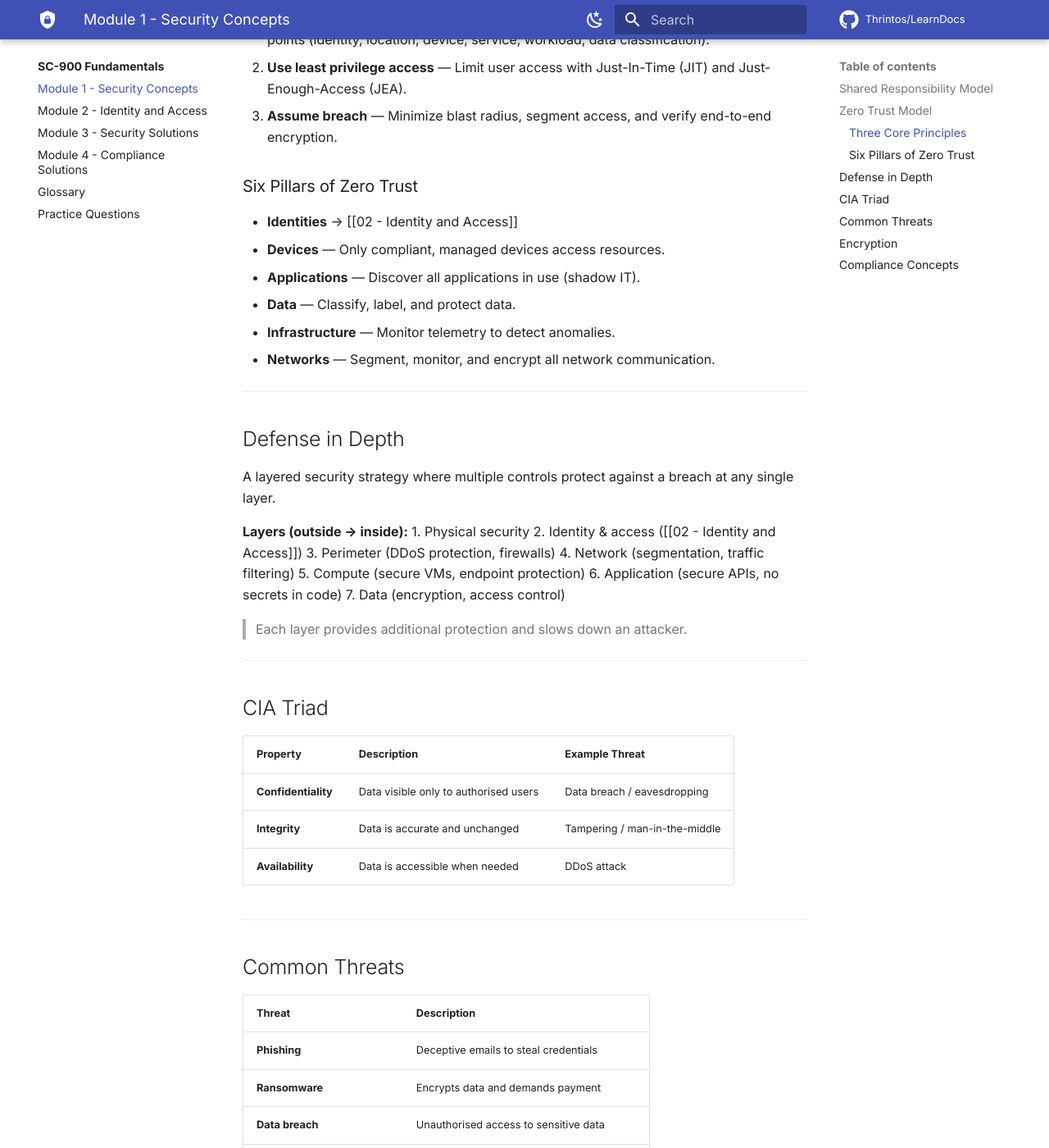
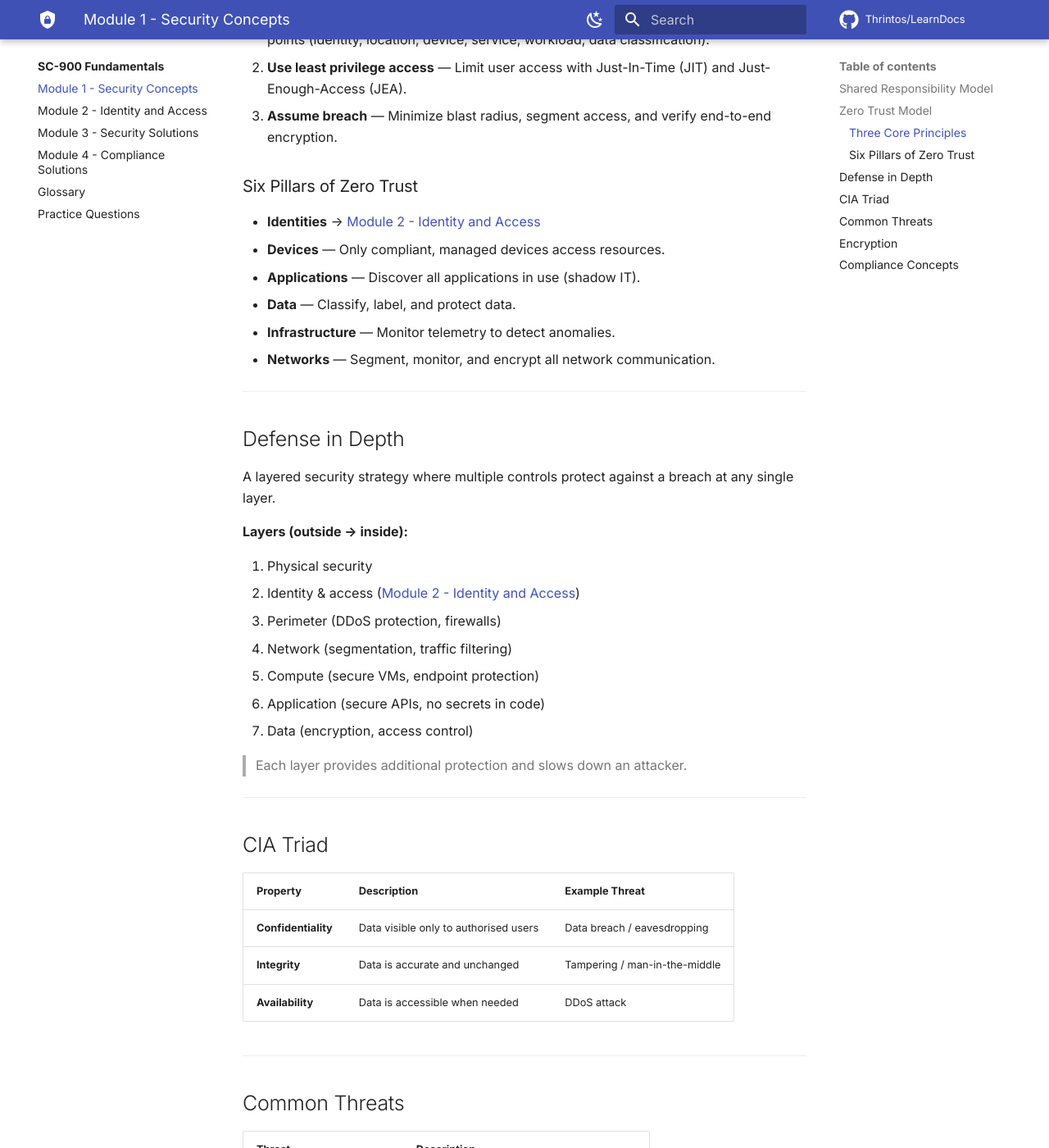
Before and after one commit to Thrintos/LearnDocs, an MkDocs documentation site: the page built from docs/SC-900/sc-900-security-concepts.md, in a window 1280 px wide and 1400 px high, scrolled down 1133 px. Shown: the whole window at 82% size. Built offline with MkDocs 1.6.1 and Material for MkDocs 9.7.7, drawn with Linux system fonts in a browser that asks for light colours; comment, search, counter and statistics services are not loaded.

Commit message:
Fix: update links to module 2

```diff
--- a/docs/SC-900/sc-900-security-concepts.md
+++ b/docs/SC-900/sc-900-security-concepts.md
@@ -35,7 +35,7 @@ The **Shared Responsibility Model** defines what Microsoft manages and what the
 
 ### Six Pillars of Zero Trust
 
-- **Identities** → [[02 - Identity and Access]]
+- **Identities** → [Module 2 - Identity and Access](sc-900-identity-and-access.md)
 - **Devices** — Only compliant, managed devices access resources.
 - **Applications** — Discover all applications in use (shadow IT).
 - **Data** — Classify, label, and protect data.
@@ -49,8 +49,9 @@ The **Shared Responsibility Model** defines what Microsoft manages and what the
 A layered security strategy where multiple controls protect against a breach at any single layer.
 
 **Layers (outside → inside):**
+
 1. Physical security
-2. Identity & access ([[02 - Identity and Access]])
+2. Identity & access ([Module 2 - Identity and Access](sc-900-identity-and-access.md))
 3. Perimeter (DDoS protection, firewalls)
 4. Network (segmentation, traffic filtering)
 5. Compute (secure VMs, endpoint protection)
```
